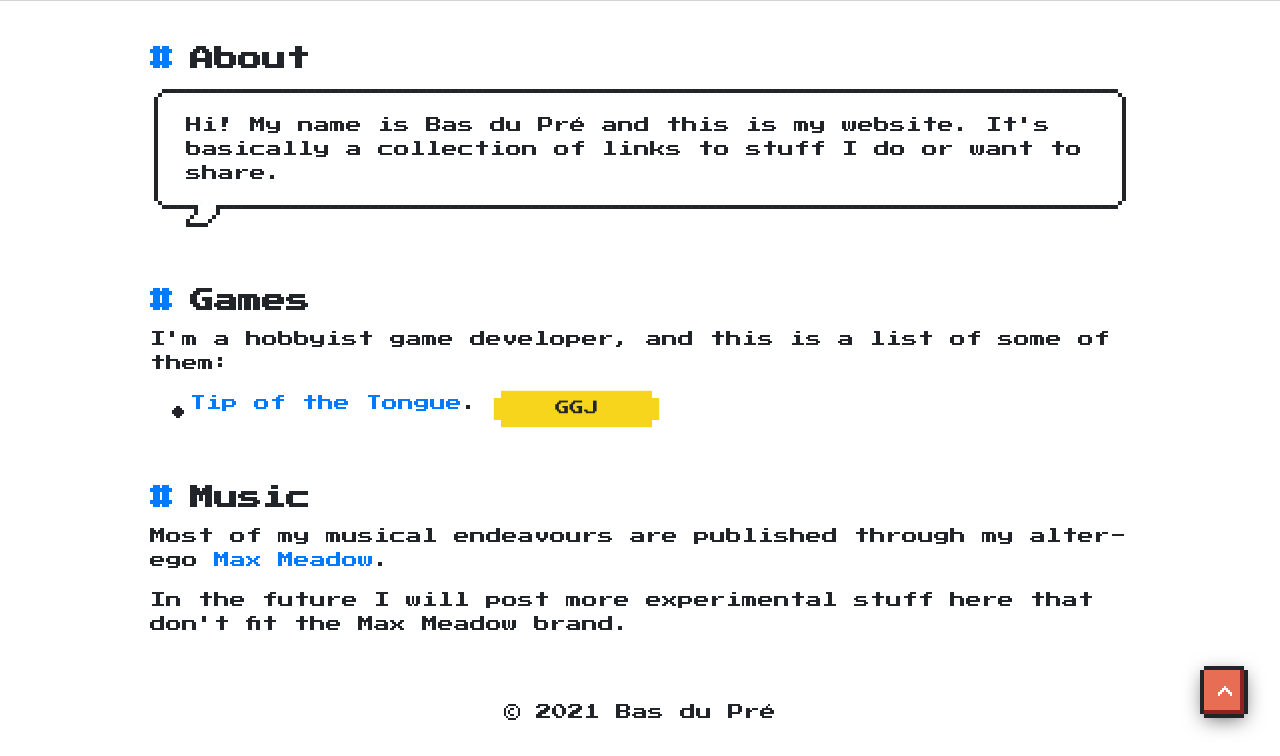
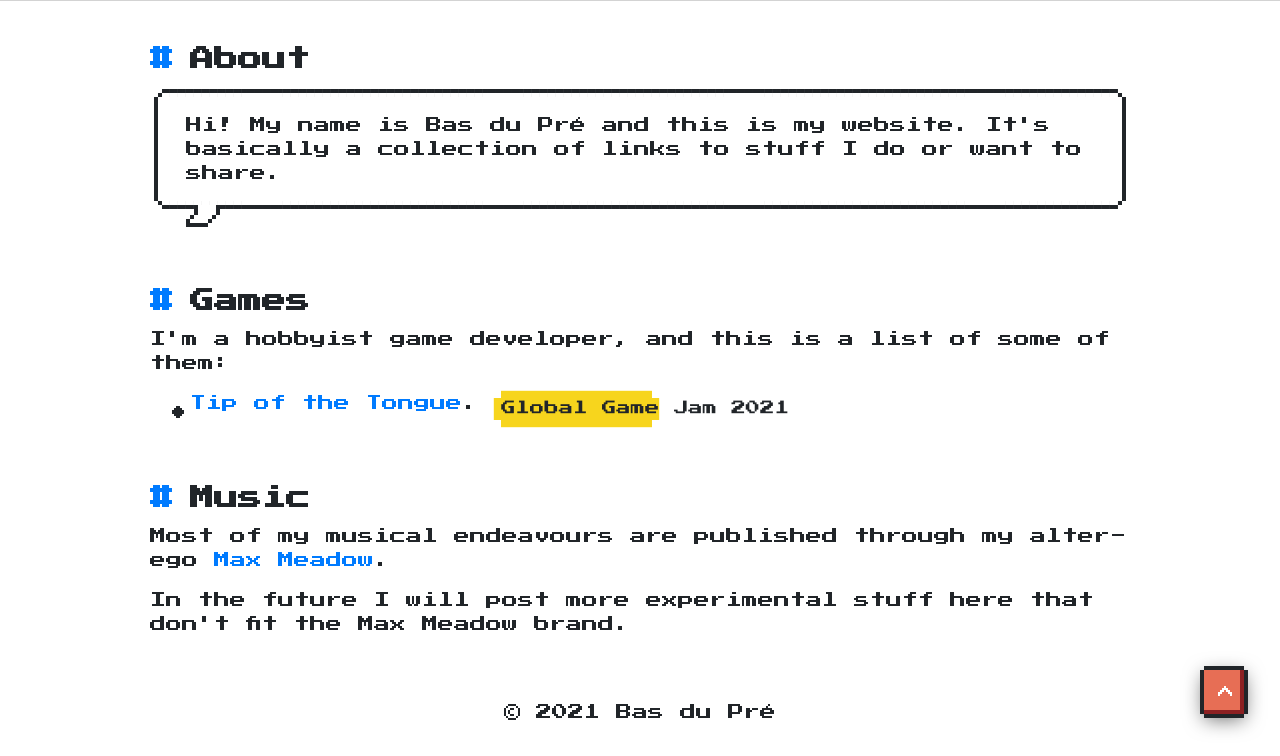
Before and after one commit to basdp/basdp.github.io, a plain HTML site: page index.html in a window 1280 px wide. Shown: the part 142-898 px from the top of the page. Drawn offline with nearby package versions, Linux system fonts and the light colour scheme.

Commit message:
Update index.html

```diff
--- a/index.html
+++ b/index.html
@@ -87,7 +87,7 @@
               <li>
                 <a href="https://kingdwarf.itch.io/tip-of-the-tongue" target="_blank">Tip of the Tongue</a>.
                 <a href="#" class="nes-badge">
-                  <span class="is-warning">GGJ</span>
+                  <span class="nes-text is-warning">Global Game Jam 2021</span>
                 </a>
               </li>
             </ul>
```
